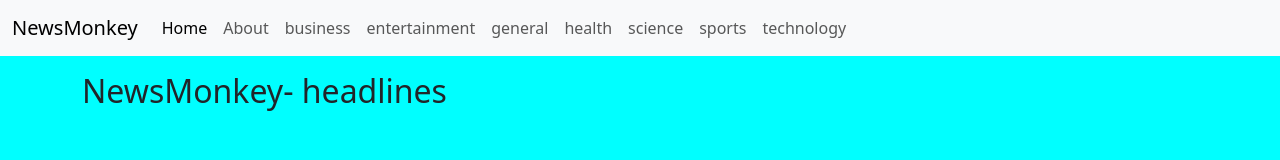
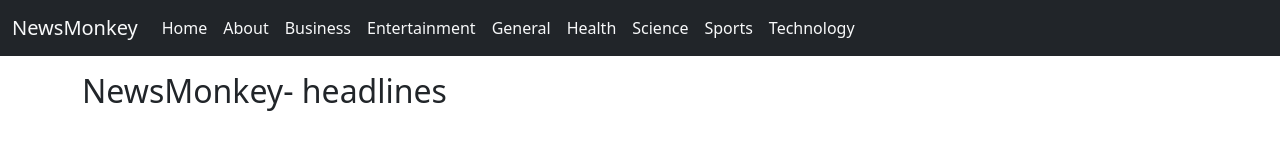
Before and after one commit to sanyam-madan/news-app, a React (Vite) app: page / in a window 1280 px wide. Shown: the top 160 px of the page. Built offline with nearby package versions, Linux system fonts and the light colour scheme; no server answers.

Commit message:
added react router

```diff
--- a/package.json
+++ b/package.json
@@ -12,7 +12,8 @@
   "dependencies": {
     "prop-types": "^15.8.1",
     "react": "^19.2.7",
-    "react-dom": "^19.2.7"
+    "react-dom": "^19.2.7",
+    "react-router-dom": "^7.18.2"
   },
   "devDependencies": {
     "@eslint/js": "^10.0.1",
--- a/src/App.jsx
+++ b/src/App.jsx
@@ -3,15 +3,30 @@
 import  { Component } from 'react'
 import Navbar from './components/Navbar'
 import News from './components/News'
-
+import {
+  BrowserRouter as Router ,
+  Routes,
+  Route
+} from "react-router-dom";
 export default class App extends Component {
   render() {
-    return (
-      <>
+   return (
+  <>
+    <Router>
       <Navbar/>
-      <News pageSize={15} country="us"/>
-      </>
+      <Routes>
+        <Route path='/' element={<News pageSize={15} country="us" category="science"/>} />
+        <Route path='Business' element={<News pageSize={15} country="us" category="Business"/>} />
+        <Route path='Entertainment' element={<News pageSize={15} country="us" category="Entertainment"/>} />
+        <Route path='General' element={<News pageSize={15} country="us" category="General"/>} />
+        <Route path='Health' element={<News pageSize={15} country="us" category="Health"/>} />
+        <Route path='Science' element={<News pageSize={15} country="us" category="Science"/>} />
+        <Route path='Sports' element={<News pageSize={15} country="us" category="Sports"/>} />
+        <Route path='Technology' element={<News pageSize={15} country="us" category="Technology"/>} />
+      </Routes>
+    </Router>
+  </>
+);
 
-    )
   }
 }
--- a/src/components/Navbar.jsx
+++ b/src/components/Navbar.jsx
@@ -1,42 +1,45 @@
 import { Component } from 'react'
+import {
+ Link
+} from "react-router-dom";
 
 export class Navbar extends Component {
   render() {
     return (
-      <nav className="navbar navbar-expand-lg bg-body-tertiary">
+      <nav className="navbar navbar-expand-lg bg-dark">
         <div className="container-fluid">
-          <a className="navbar-brand" href="/">NewsMonkey</a>
+          <Link className="navbar-brand  text-light  text-light" to="/">NewsMonkey</Link>
           <button className="navbar-toggler" type="button" data-bs-toggle="collapse" data-bs-target="#navbarSupportedContent" aria-controls="navbarSupportedContent" aria-expanded="false" aria-label="Toggle navigation">
             <span className="navbar-toggler-icon"></span>
           </button>
           <div className="collapse navbar-collapse" id="navbarSupportedContent">
             <ul className="navbar-nav me-auto mb-2 mb-lg-0">
               <li className="nav-item">
-                <a className="nav-link active" aria-current="page" href="/">Home</a>
+                <Link className="nav-link active text-light" aria-current="page" to="/">Home</Link>
               </li>
               <li className="nav-item">
-                <a className="nav-link" href="/about">About</a>
+                <Link className="nav-link  text-light" to="/about">About</Link>
               </li>
               <li className="nav-item">
-                <a className="nav-link" href="/about">business </a>
+                <Link className="nav-link  text-light" to="/Business">Business </Link>
               </li>
               <li className="nav-item">
-                    <a className="nav-link" href="/about">entertainment</a>
+                <Link className="nav-link  text-light" to="/Entertainment">Entertainment</Link>
               </li>
               <li className="nav-item">
-                    <a className="nav-link" href="/about">general </a>
+                <Link className="nav-link  text-light" to="/General">General </Link>
               </li>
               <li className="nav-item">
-                    <a className="nav-link" href="/about">health </a>
+                <Link className="nav-link  text-light" to="/Health">Health </Link>
               </li>
               <li className="nav-item">
-                    <a className="nav-link" href="/about">science </a>
+                <Link className="nav-link  text-light" to="/Science">Science </Link>
               </li>
               <li className="nav-item">
-                    <a className="nav-link" href="/about">sports </a>
+                <Link className="nav-link  text-light" to="/Sports">Sports </Link>
               </li>
               <li className="nav-item">
-                    <a className="nav-link" href="/about">technology </a>
+                <Link className="nav-link  text-light" to="/Technology">Technology </Link>
               </li>
 
             </ul>
--- a/src/components/News.jsx
+++ b/src/components/News.jsx
@@ -7,12 +7,14 @@
 export class News extends Component {
   static defaultProps = {
     country:"us",
-    pageSize:8
+    pageSize:8,
+    category:"general"
 
   }
   static propTypes= {
     country: PropTypes.string,
     pageSize : PropTypes.number,
+    category :PropTypes.string,
   }
   articles = [
     {
@@ -240,7 +242,7 @@
     };
   }
  async componentDidMount(){
-    let url = `https://newsapi.org/v2/top-headlines?country=${this.props.country}&apiKey=5f19e5e69ff044d4b22df64f003b5302&page=1&pageSize=${this.props.pageSize}`
+    let url = `https://newsapi.org/v2/top-headlines?country=${this.props.country}&category=${this.props.category}&apikey=5f19e5e69ff044d4b22df64f003b5302&page=1&pageSize=${this.props.pageSize}`
     this.setState({loading:true})
     let data = await fetch(url)
     let parsedData = await data.json()
@@ -251,7 +253,7 @@
   })
   }
   handlePrevClick = async ()=>{
-    let url = `https://newsapi.org/v2/top-headlines?country=${this.props.country}&apiKey=5f19e5e69ff044d4b22df64f003b5302&pageSize=${this.props.pageSize}&page=${this.state.page -1}`
+    let url = `https://newsapi.org/v2/top-headlines?country=${this.props.country}&category=${this.props.category}&apikey=5f19e5e69ff044d4b22df64f003b5302&pageSize=${this.props.pageSize}&page=${this.state.page -1}`
     this.setState({loading:true})
 
     let data = await fetch(url)
@@ -269,7 +271,7 @@
 
 
 
-        let url = `https://newsapi.org/v2/top-headlines?country=${this.props.country}&apiKey=5f19e5e69ff044d4b22df64f003b5302&pageSize=${this.props.pageSize}&page=${this.state.page +1}`
+        let url = `https://newsapi.org/v2/top-headlines?country=${this.props.country}&category=${this.props.category}&apikey=5f19e5e69ff044d4b22df64f003b5302&pageSize=${this.props.pageSize}&page=${this.state.page +1}`
         this.setState({loading:true})
         let data = await fetch(url)
         let parsedData = await data.json()
--- a/src/components/NewsItem.jsx
+++ b/src/components/NewsItem.jsx
@@ -6,14 +6,14 @@
     let {title,description,ImageUrl,newsUrl}= this.props
     return (
       <div>
-        <div className="card" style={{width: "18rem"}}>
+        <div className="card">
           <img src={ImageUrl?ImageUrl:"https://platform.theverge.com/wp-content/uploads/sites/2/2025/09/257981_Techwoven_AJohnson_0002.jpg?quality=90&strip=all&crop=0%2C10.723165084465%2C100%2C78.55366983107&w=1200"} className="card-img-top" alt="..." />
           <div className="card-body">
             <h5 className="card-title">{title}</h5>
             <p className="card-text">
              {description}
             </p>
-            <a href={newsUrl} target="_blank" className="btn btn-sm btn-primary">
+            <a href={newsUrl} target="_blank" className="btn btn-sm btn-dark">
               Read More
             </a>
           </div>
--- a/src/index.css
+++ b/src/index.css
@@ -1,3 +1,3 @@
-body{
+/* body{
     background-color: aqua;
-}
+} */
```
Also changed, not shown: 1 other file (tests, documents, lock files or other folders). Lines whose indentation alone changed are shown as unchanged.
